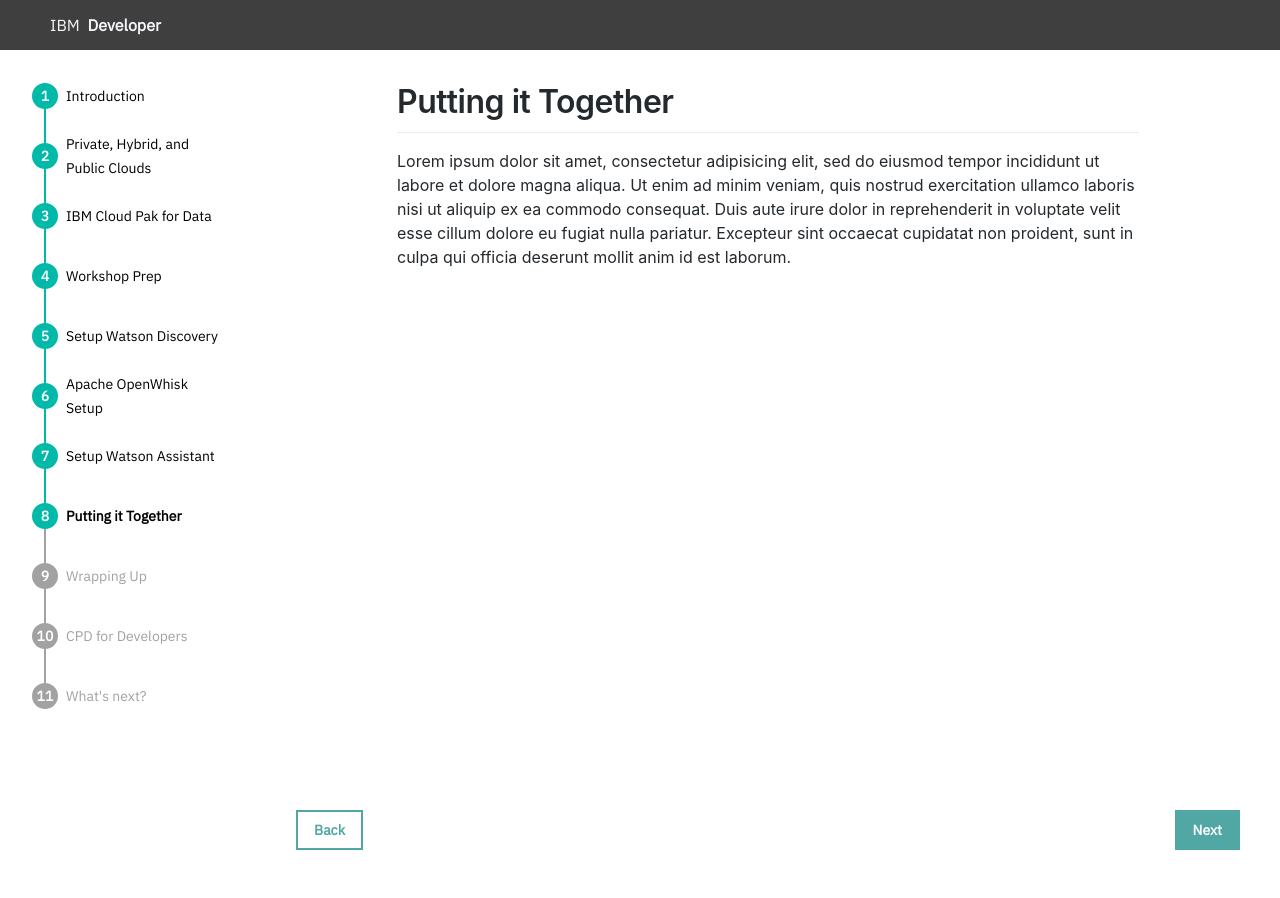
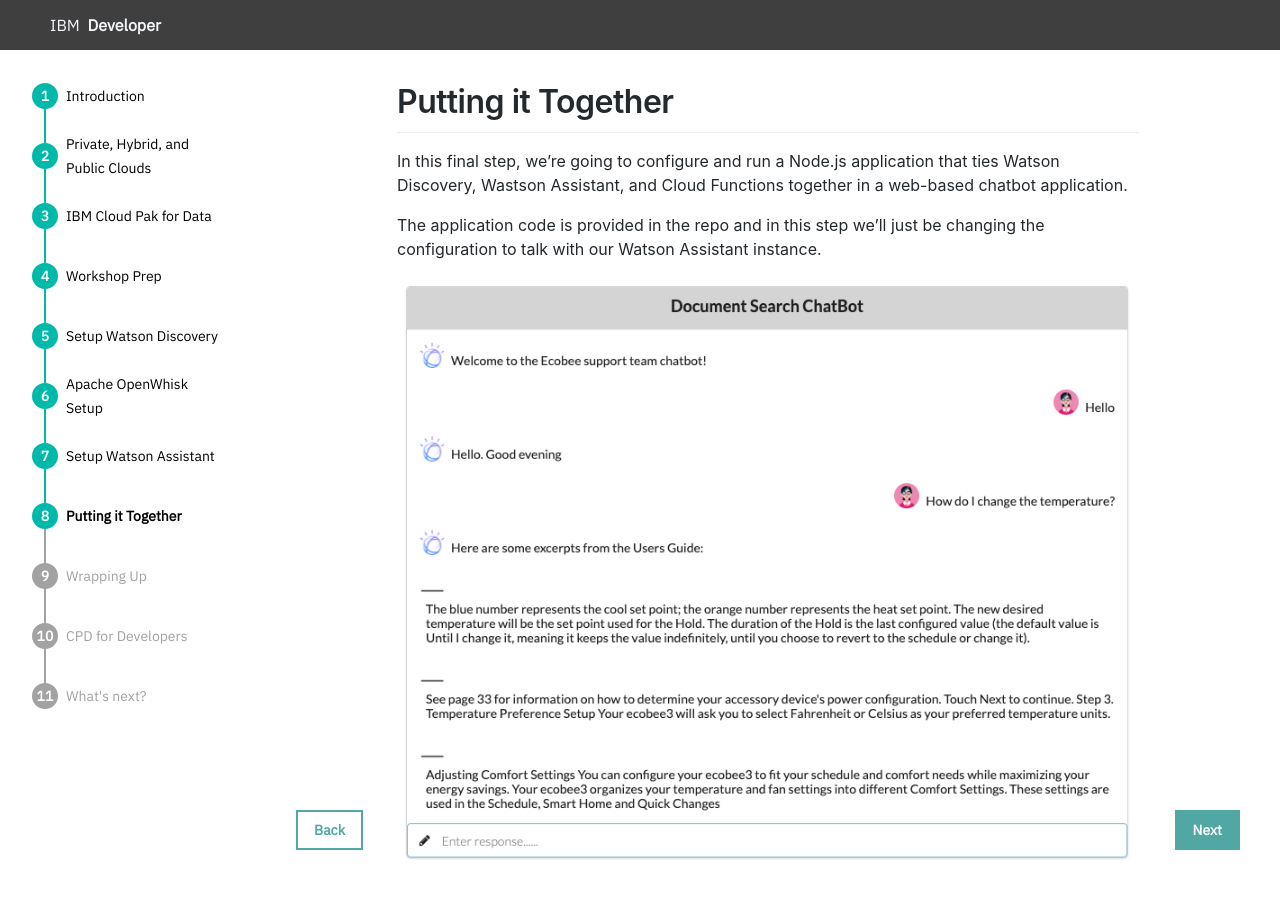
Before and after one commit to tmarkiewicz/ibm-cpd-workshop, a Jekyll site: the page built from _discovery/8.md, in a window 1280 px wide. Built offline with Jekyll 4.4.1, drawn with Linux system fonts in a browser that asks for light colours.

Commit message:
initial text and image for the nodejs chatbot app

```diff
--- a/_discovery/8.md
+++ b/_discovery/8.md
@@ -3,9 +3,8 @@
 date: 1970-01-07
 ---
 
-Lorem ipsum dolor sit amet, consectetur adipisicing elit, sed do eiusmod
-tempor incididunt ut labore et dolore magna aliqua. Ut enim ad minim veniam,
-quis nostrud exercitation ullamco laboris nisi ut aliquip ex ea commodo
-consequat. Duis aute irure dolor in reprehenderit in voluptate velit esse
-cillum dolore eu fugiat nulla pariatur. Excepteur sint occaecat cupidatat non
-proident, sunt in culpa qui officia deserunt mollit anim id est laborum.
+In this final step, we're going to configure and run a Node.js application that ties Watson Discovery, Wastson Assistant, and Cloud Functions together in a web-based chatbot application.
+
+The application code is provided in the repo and in this step we'll just be changing the configuration to talk with our Watson Assistant instance.
+
+![](assets/node-app-chatbot.png)
```
Also changed, not shown: _discovery/7.md (+2 -0 lines), _discovery/6.md (line endings or trailing spaces), _discovery/assets/node-app-chatbot.png (added).
